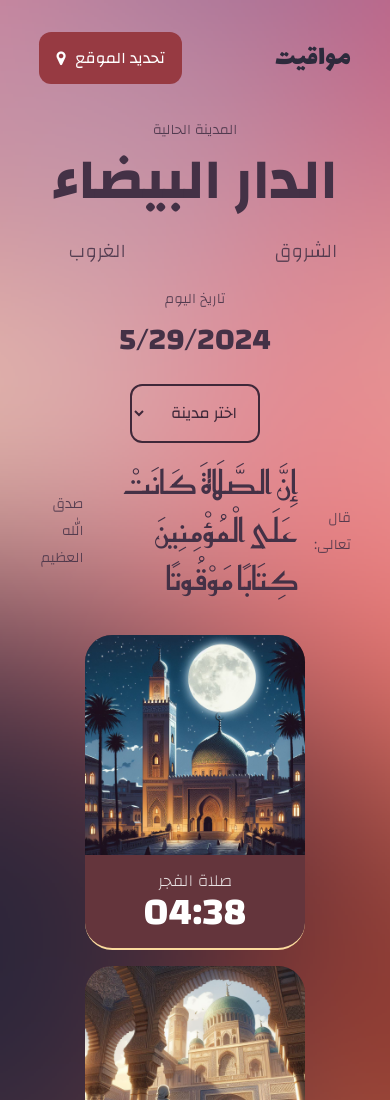
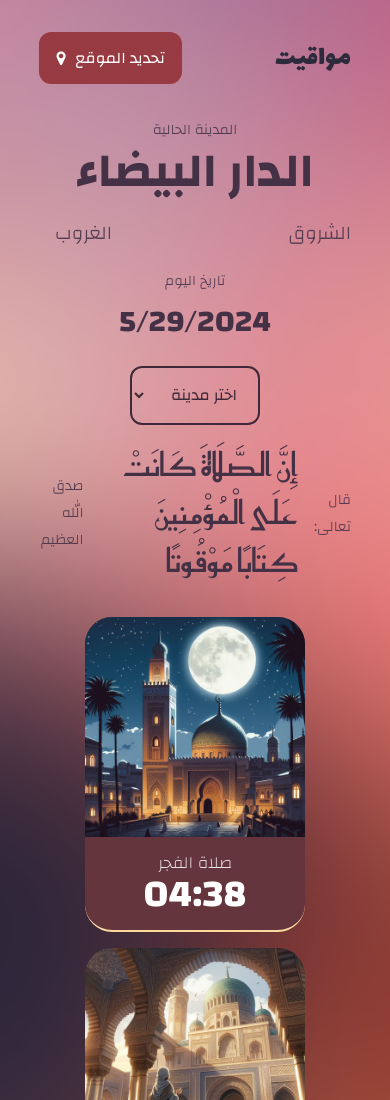
Before and after one commit to 5alidev/Mawaqit, a website: page index.html in a window 390 px wide. Shown: the top 1100 px of the page. Drawn offline with nearby package versions, Linux system fonts and the light colour scheme; no server answers.

Commit message:
update city name font size

```diff
--- a/styles/style.css
+++ b/styles/style.css
@@ -89,12 +89,14 @@ nav {
     display: flex;
     flex-direction: column;
     align-items: center;
+    width: 80%;
 }
 
 #city {
     margin-top: -2rem;
     font-size: 4.5rem;
     color: var(--body-dark);
+    text-align: center;
 }
 
 .sunset-sunrise {
@@ -251,7 +253,7 @@ nav {
     }
 
     #city {
-        font-size: 3.6rem;
+        font-size: 3rem;
     }
 
     .cur-city p, .cur-date p, .aya-container p {
```
